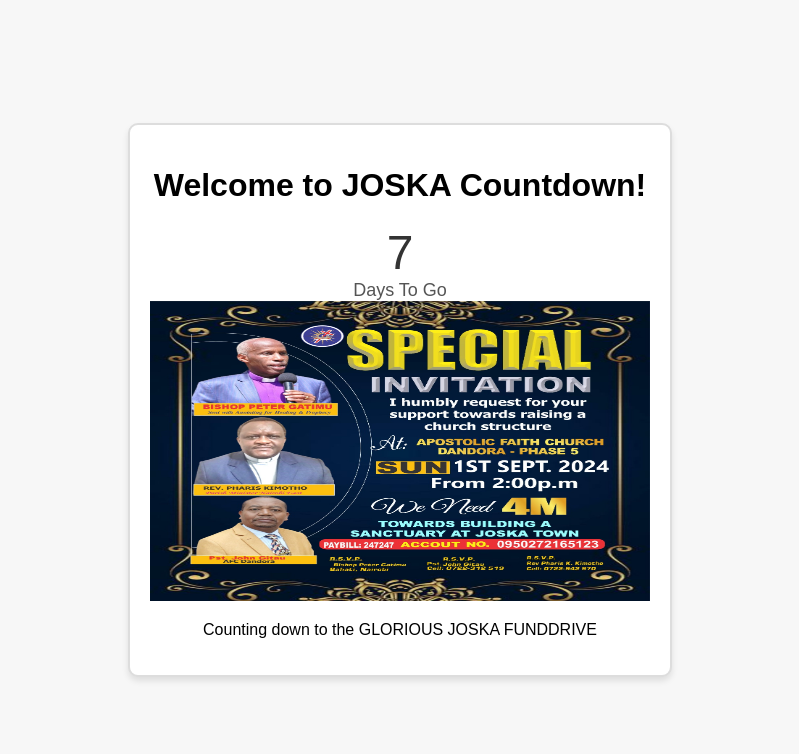
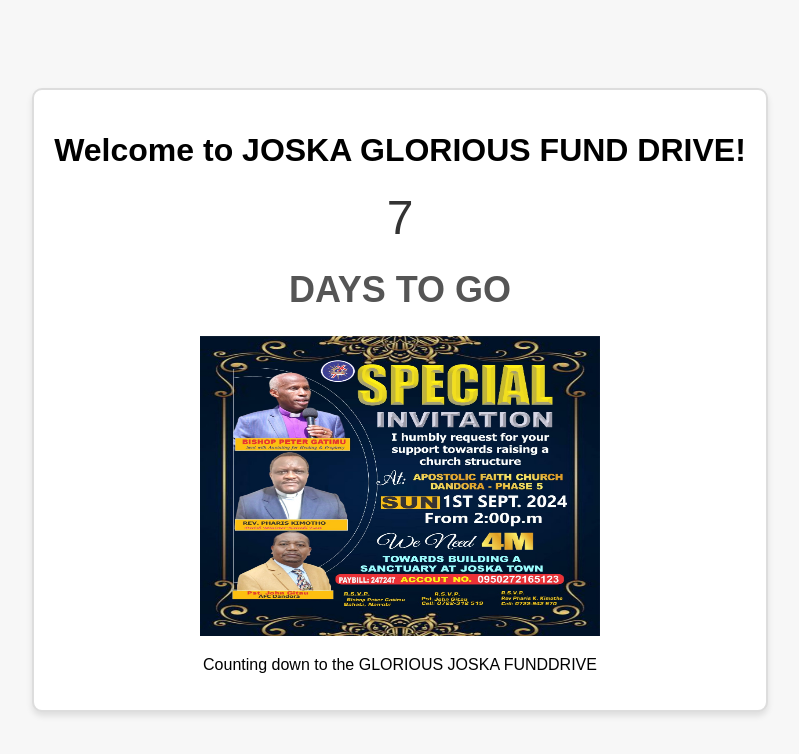
Before and after one commit to muigaijose/JOSKA_COUNTDOWN, a plain HTML site: page index.html in a window 1280 px wide. Shown: the whole page, without its empty margins (240-1039 px from the left). Drawn offline with Linux system fonts and the light colour scheme.

Commit message:
joska countdown

```diff
--- a/index.html
+++ b/index.html
@@ -5,7 +5,7 @@
     <meta name="viewport" content="width=device-width, initial-scale=1.0">
     <meta property="og:title" content="JOSKA COUNTDOWN" />
     <meta property="og:description" content="Countdown to JOSKA event." />
-    <meta property="og:image" content="https://yourimageurl.com/image.jpg" />
+    <meta property="og:image" content="image.jpg" />
     <meta property="og:url" content="https://muigaijose.github.io/JOSKA_COUNTDOWN/" />
     <title>Countdown Timer</title>
     <style>
@@ -31,6 +31,7 @@
         .time {
             font-size: 48px;
             color: #333;
+            background-image: -moz-element();
         }
 
         .label {
@@ -41,17 +42,13 @@
 </head>
 <body>
 <div class="countdown">
-    <h1>Welcome to JOSKA Countdown!</h1>
+    <h1>Welcome to JOSKA GLORIOUS FUND DRIVE!</h1>
     <div class="time" id="days">0</div>
-    <div class="label">Days To Go</div>
-
-        <!-- Add your image here -->
-    <img src="image.jpg" alt="JOSKA Countdown" width="500" height="300">
-
+    <div class="label"><H1>DAYS TO GO</H1></div>
+    <img src="image.jpg" alt="JOSKA Countdown" width="400" height="300">
     <p>Counting down to the GLORIOUS JOSKA FUNDDRIVE
         </p>
 </div>
-
 <script>
     // Set the date for the countdown
     const targetDate = new Date("September 1, 2024").getTime();
```
